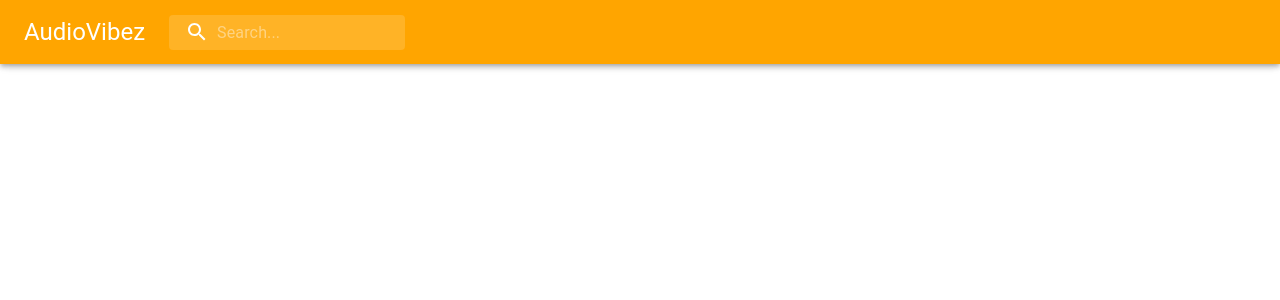
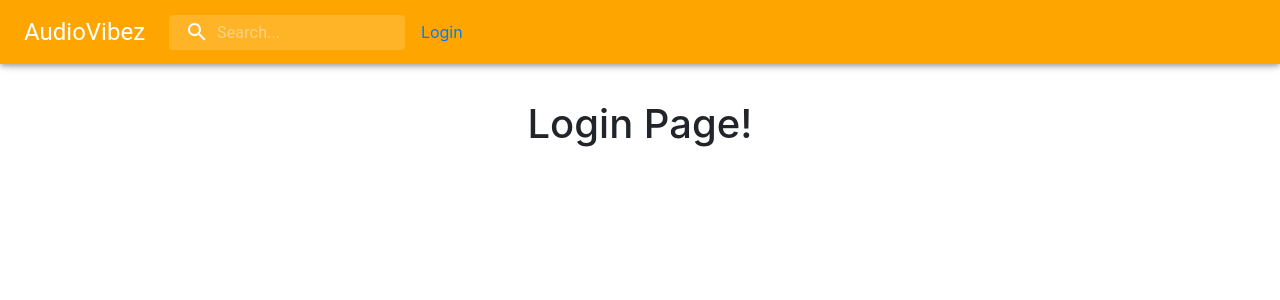
Before and after one commit to BCIT-SSD-2020-21/passion-project-rachwongrw, a React (Create React App) app in the folder ClientApp/: page /login in a window 1280 px wide. Shown: the top 300 px of the page. Built offline with nearby package versions, Linux system fonts and the light colour scheme; no server answers.

Commit message:
#11 route to login page

```diff
--- a/ClientApp/src/App.js
+++ b/ClientApp/src/App.js
@@ -4,6 +4,7 @@ import HomePage from '../src/layouts/HomePage';
 import DetailPage from '../src/layouts/DetailPage';
 import { makeStyles } from '@material-ui/core/styles';
 import HeaderNavigation from './layouts/HeaderNavigation';
+import LoginPage from './layouts/LoginPage';
 
 export default function App() {
   const classes = useStyles();
@@ -14,7 +15,10 @@ export default function App() {
         <main className={classes.root}>
           <Switch>
             <HomePage exact path="/" />
-            <Route path="/:bookId">
+            <Route exact path="/login">
+              <LoginPage />
+            </Route>
+            <Route exact path="/:bookId">
               <DetailPage />
             </Route>
           </Switch>
--- /dev/null
+++ b/ClientApp/src/components/Login/index.js
@@ -0,0 +1,9 @@
+import React from 'react'
+
+export default function Login() {
+  return (
+    <div>
+      <h1>Login Page!</h1>
+    </div>
+  )
+}
--- a/ClientApp/src/components/NavBar/index.js
+++ b/ClientApp/src/components/NavBar/index.js
@@ -37,6 +37,10 @@ export default function NavBar() {
               inputProps={{ 'aria-label': 'search' }}
             />
           </form>
+          <Link
+            to="/login"
+            color="inherit"
+          >Login</Link>
         </Toolbar>
       </AppBar>
     </div>
--- /dev/null
+++ b/ClientApp/src/layouts/LoginPage/index.js
@@ -0,0 +1,10 @@
+import React from 'react'
+import Login from '../../components/Login'
+
+export default function LoginPage() {
+  return (
+    <div>
+      <Login />
+    </div>
+  )
+}
```
